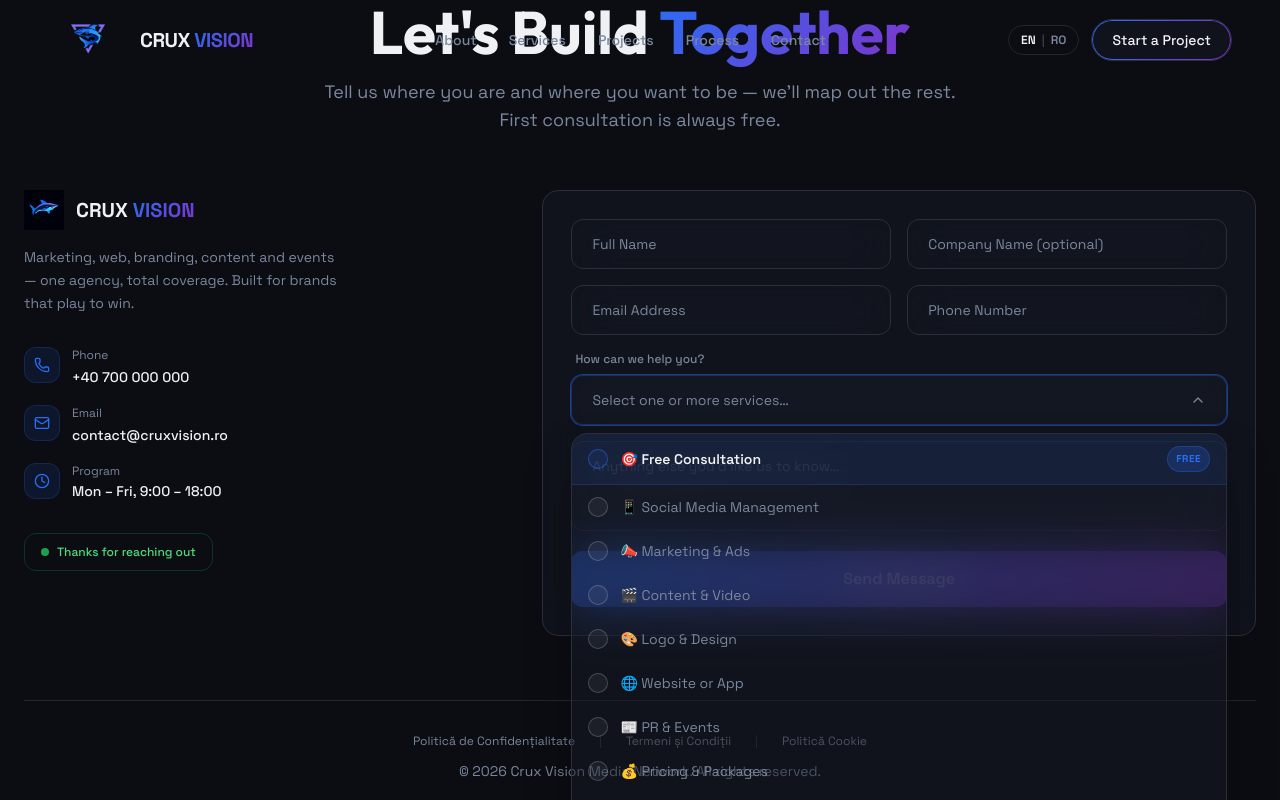
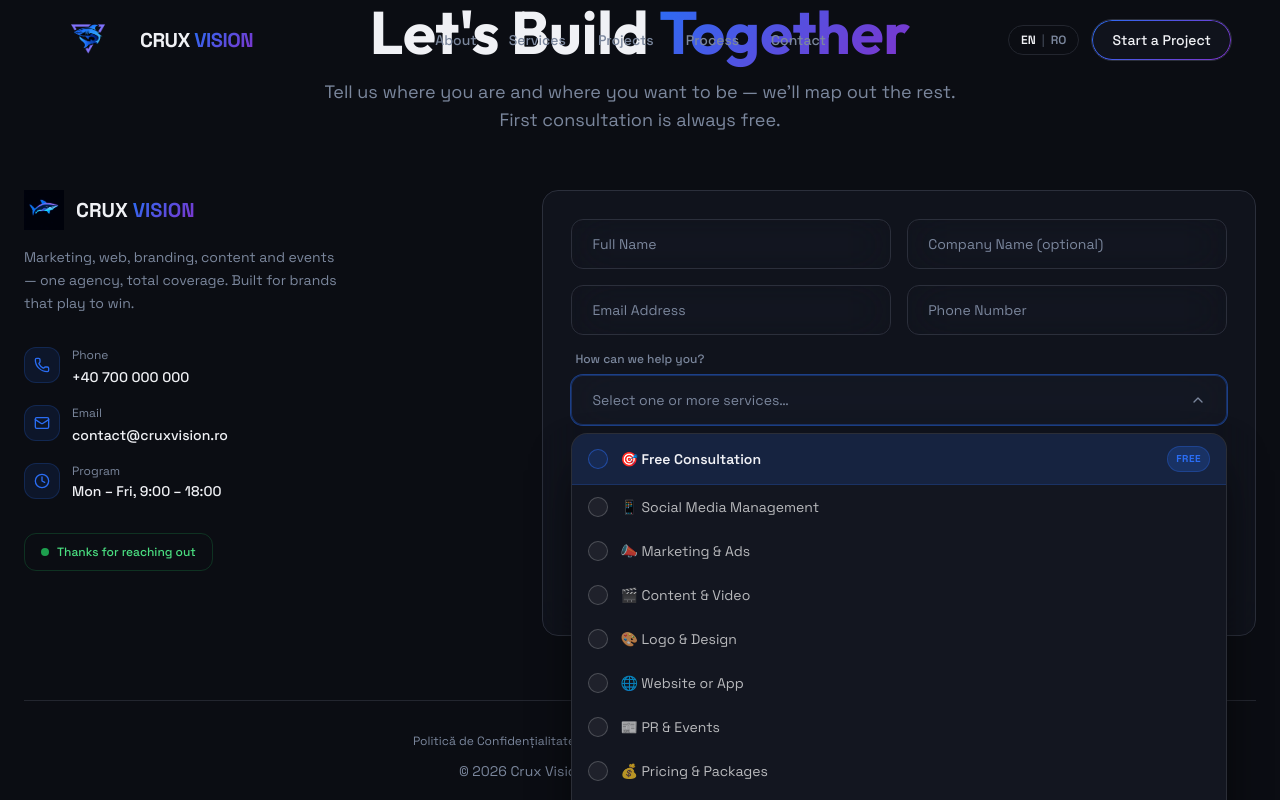
Before and after one commit to AlexandraMoldovan03/crux-vision, a React (Vite) app: page / in a window 1280 px wide. Both pictures are taken after a click on the button "Select one or more services…". Shown: the part 8049-8849 px from the top of the page. Built offline with nearby package versions, Linux system fonts and the light colour scheme.

Commit message:
fix: make service dropdown opaque and readable on mobile

```diff
--- a/src/components/FooterSection.tsx
+++ b/src/components/FooterSection.tsx
@@ -76,7 +76,8 @@
             animate={{ opacity: 1, y: 0, scale: 1 }}
             exit={{ opacity: 0, y: -6, scale: 0.98 }}
             transition={{ duration: 0.15, ease: "easeOut" }}
-            className="absolute top-full mt-2 left-0 right-0 z-50 glass-card border border-glass-border rounded-2xl overflow-hidden shadow-2xl shadow-black/50"
+            className="absolute top-full mt-2 left-0 right-0 z-50 rounded-2xl overflow-hidden shadow-2xl shadow-black/80 border border-white/10"
+            style={{ background: "hsl(225 25% 10%)" }}
           >
             {options.map((opt) => {
               const checked = selected.includes(opt.value);
@@ -87,9 +88,9 @@
                   onClick={() => toggle(opt.value)}
                   className={`w-full flex items-center gap-3 px-4 py-3 text-sm text-left transition-colors duration-150 ${
                     opt.featured
-                      ? "bg-primary/10 hover:bg-primary/20 border-b border-primary/20"
-                      : "hover:bg-white/5"
-                  } ${checked ? "text-foreground" : "text-muted-foreground"}`}
+                      ? "bg-primary/15 hover:bg-primary/25 border-b border-primary/20"
+                      : "hover:bg-white/8"
+                  } ${checked ? "text-foreground" : "text-white/70"}`}
                 >
                   {/* Checkbox */}
                   <span
```
